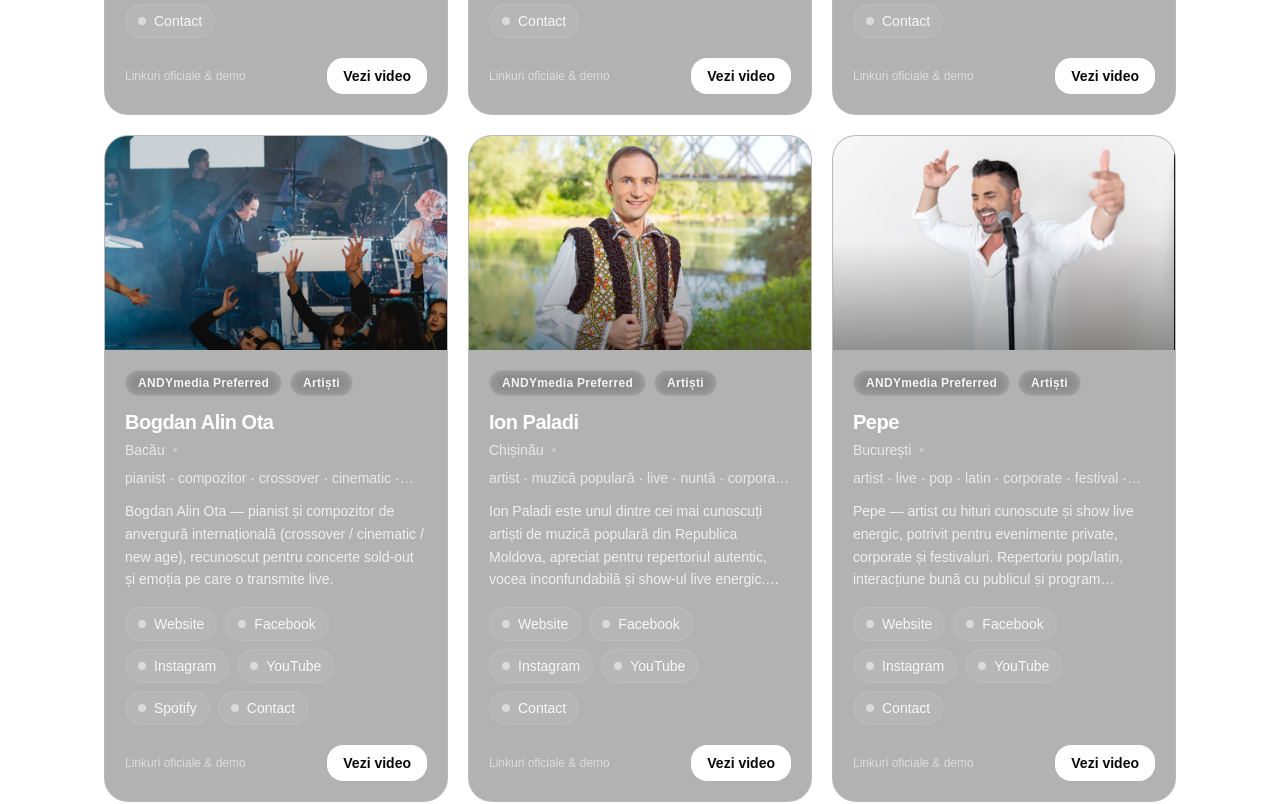
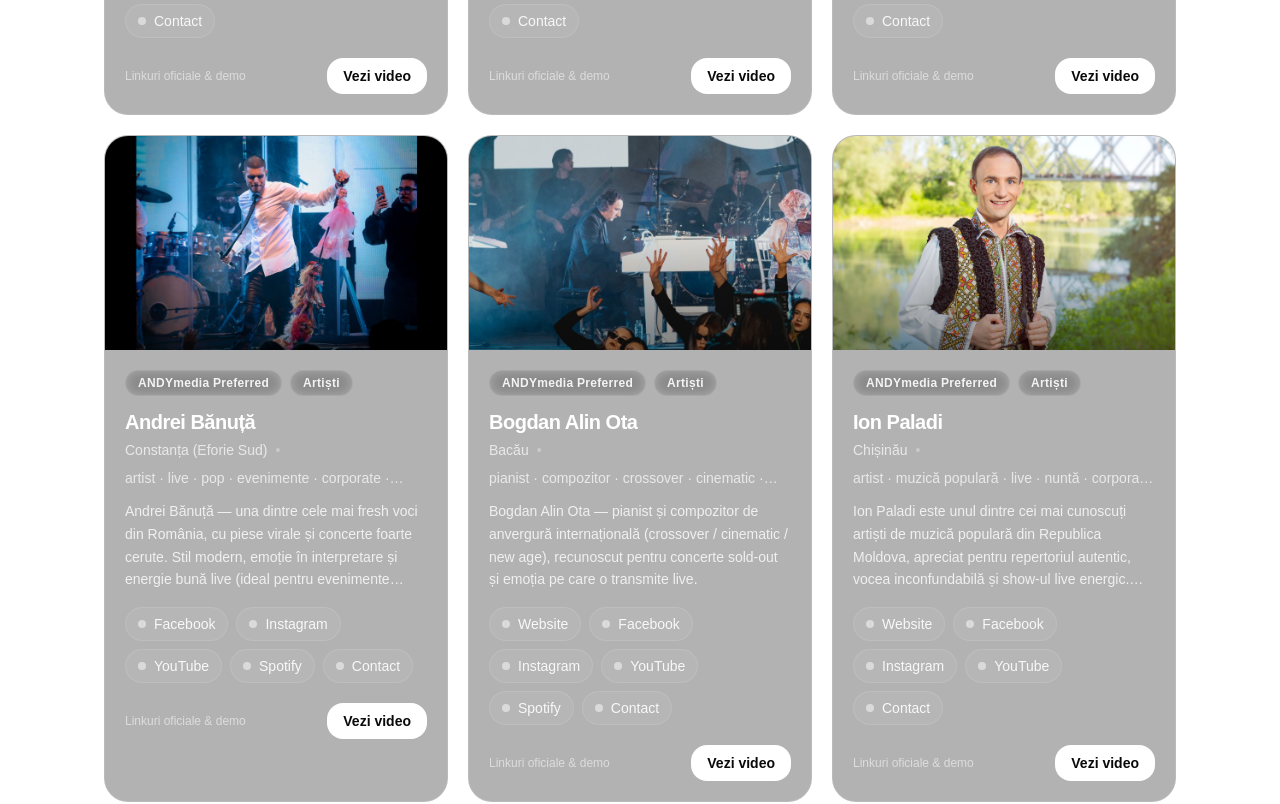
Before and after one commit to stoicaandy/andymedia-site, a Next.js app: page /parteneri in a window 1280 px wide. Shown: the part 1820-2624 px from the top of the page. Built offline with nearby package versions, Linux system fonts and the light colour scheme; no server answers.

Commit message:
Add partner: Andrei Banuta

```diff
--- a/app/parteneri/PartnersClient.tsx
+++ b/app/parteneri/PartnersClient.tsx
@@ -278,6 +278,26 @@ const PARTNERS: Partner[] = [
       "https://wa.me/40741550875?text=Salut%21%20ANDYmedia%20a%20recomandat%20contactul%20tau.%20Te%20rog%20sa-mi%20trimiti%20disponibilitatea%20si%20o%20oferta%20orientativa%20pentru%20eveniment%20(data%2Foras%2Finterval).%20Multumesc!",
   },
   youtubeEmbed: "https://youtu.be/RwzzIn3UmIA",
+},
+{
+  id: "andrei-banuta",
+  name: "Andrei Bănuță",
+  city: "Constanța (Eforie Sud)",
+  category: "Artiști",
+  priority: 6,
+  description:
+    "Andrei Bănuță — una dintre cele mai fresh voci din România, cu piese virale și concerte foarte cerute. Stil modern, emoție în interpretare și energie bună live (ideal pentru evenimente private, corporate și festivaluri).",
+  image: "/parteneri/andrei-banuta-iasi.jpg",
+  tags: ["artist", "live", "pop", "evenimente", "corporate", "festival", "România"],
+  links: {
+    instagram: "https://www.instagram.com/andrei_banuta/",
+    facebook: "https://www.facebook.com/AndreiBanutaOfficial/",
+    youtube: "https://www.youtube.com/@AndreiBanuta.",
+    spotify: "https://open.spotify.com/artist/7rtpTWA4CYQOAvg9GD2Xr2",
+    contact:
+      "https://wa.me/40722179782?text=Salut%21%20ANDYmedia%20a%20recomandat%20contactul%20tau.%20Te%20rog%20sa-mi%20trimiti%20disponibilitatea%20si%20o%20oferta%20orientativa%20pentru%20eveniment%20(data%2Foras%2Finterval).%20Multumesc!",
+  },
+  youtubeEmbed: "https://youtu.be/YsjwcyG15mc",
 },
 {
   id: "elena-ionescu",
```
Also changed, not shown: public/parteneri/andrei-banuta-iasi.jpg (added).
